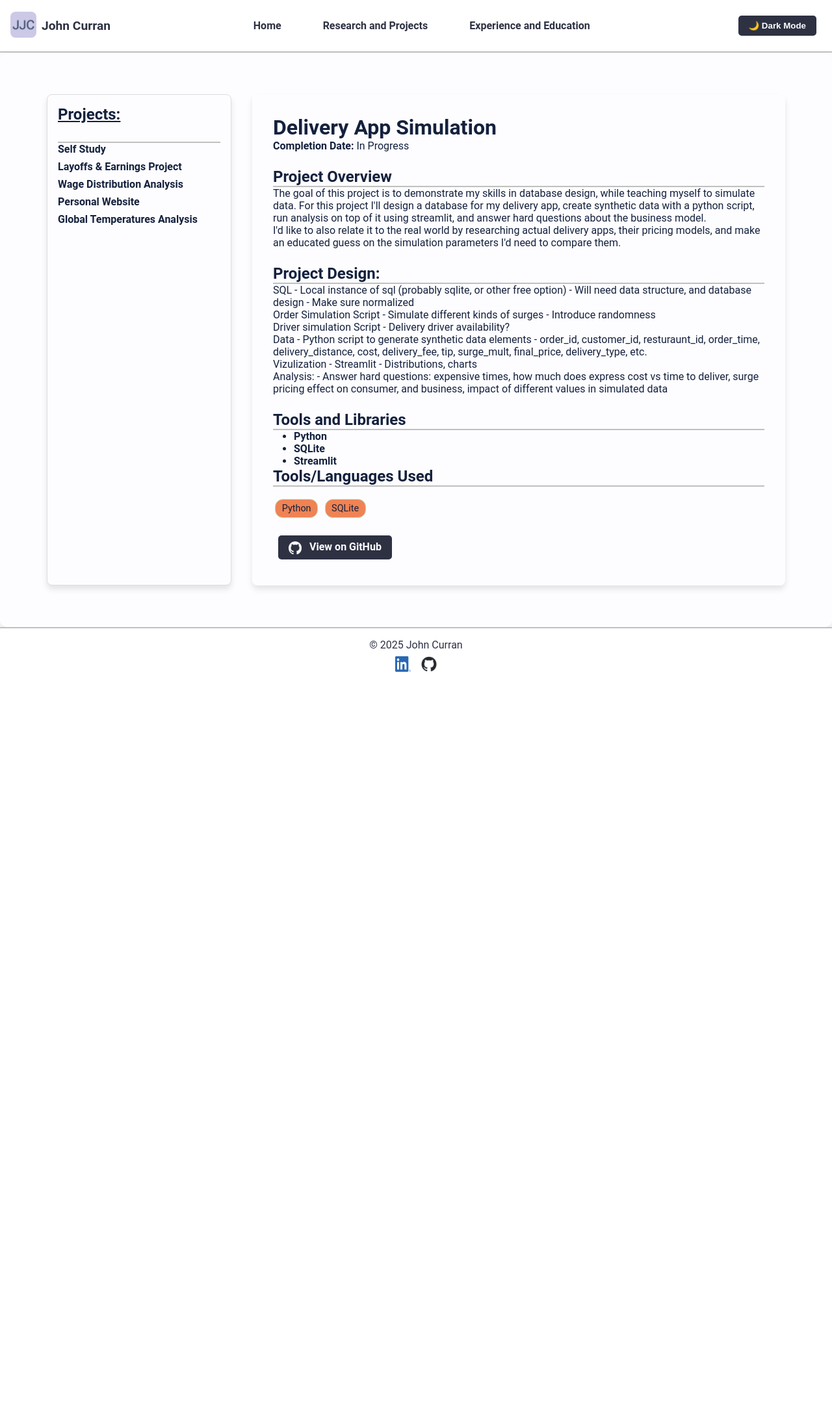
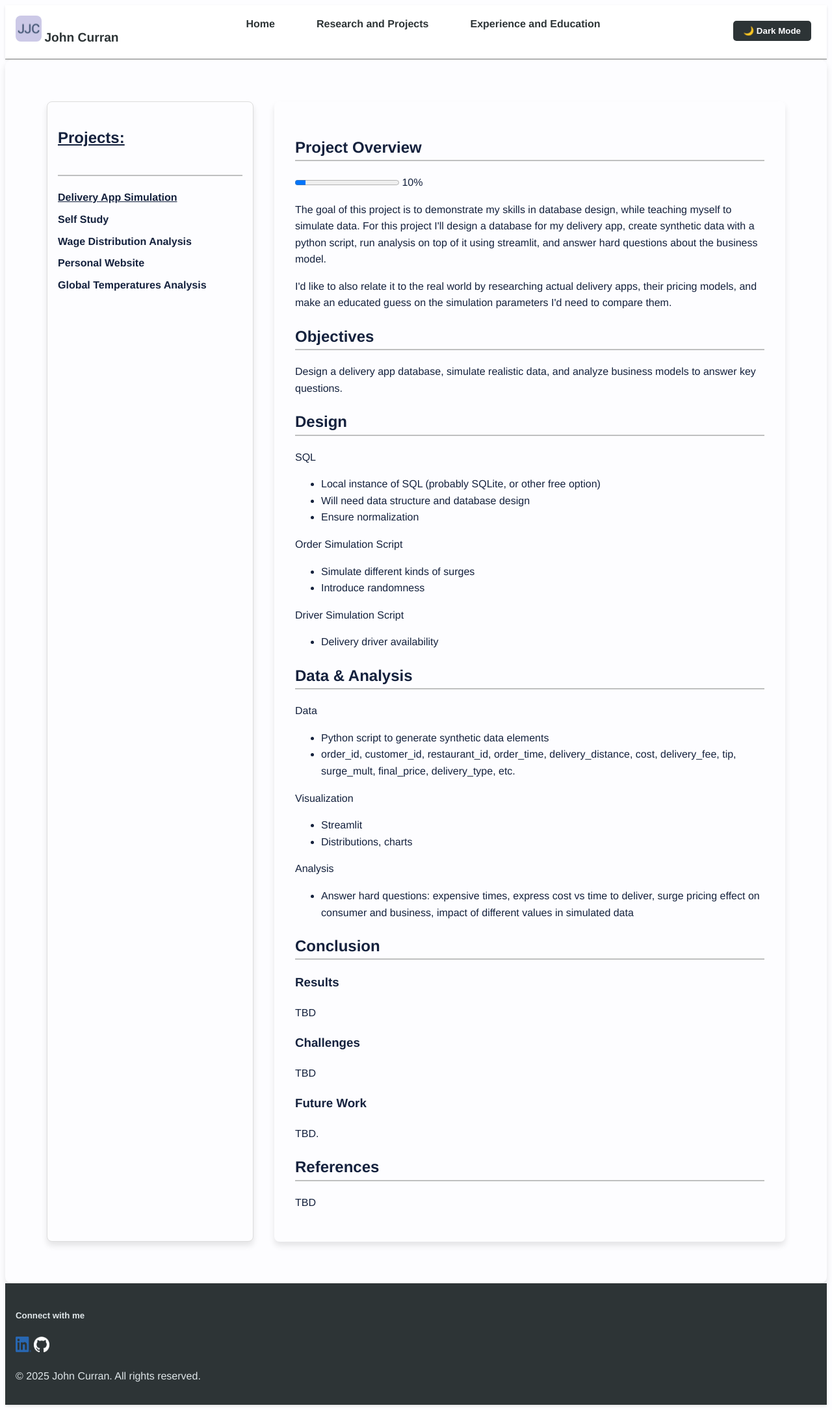
Before and after one commit to curohn/personal_blog, a Flask app: page /projects/delivery_app_simulation in a window 1280 px wide. Shown: the whole page at 65% size. Before the commit the page ends 1034 px from the top, so only its background shows below. Run offline with Flask 3, Linux system fonts and the light colour scheme; some libraries are stand-ins or nearby versions.

Commit message:
Updated theme Changed rendering style of projects from markdown to HTML, this will allow for plotly graphs and other HTML elements to be included in the project pages. Updated the layout of the project pages to be more consistent with the rest of the site. Dozens of small changes to the HTML and CSS to improve the overall look and feel of the site.

```diff
--- a/app.py
+++ b/app.py
@@ -23,17 +23,6 @@ def download_resume():
     # Serve the PDF file for download
     return send_file(resume_path, as_attachment=True, download_name="curran_john_resume.pdf")
 
-'''
-# Email configuration
-app.config['MAIL_SERVER'] = 'smtp.gmail.com'
-app.config['MAIL_PORT'] = 587
-app.config['MAIL_USE_TLS'] = True
-app.config['MAIL_USERNAME'] = os.getenv('MAIL_USERNAME')
-app.config['MAIL_PASSWORD'] = os.getenv('MAIL_PASSWORD')
-app.config['MAIL_DEFAULT_SENDER'] = 'curran.john35@gmail.com'
-
-mail = Mail(app)
-'''
 
 BASE_DIR = os.path.dirname(os.path.abspath(__file__))
 PROJECTS_DIR = os.path.join(BASE_DIR, "projects")
@@ -53,7 +42,8 @@ def toggle_theme():
 @app.route('/')
 def home():
     theme = session.get('theme', 'light')
-    return render_template('home.html', projects=projects, working_on=working_on, theme=theme)
+    featured_projects = [p for p in projects if p.get("featured", False)]  # Filter featured projects
+    return render_template('home.html', projects=featured_projects, working_on=working_on, theme=theme)
 
 
 @app.route('/research-and-projects')
@@ -64,37 +54,24 @@ def research_and_projects():
 
 projects = [
     {
-        "id": 6,
+        "id": 5,
         "title": "Delivery App Simulation",
         "description": "Modeling a delivery app using Python and sqlite.",
         "detail_url": "/projects/delivery_app_simulation",
         "github_url": "https://github.com/curohn/delivery_app_simulation",
         "tools": ["Python", "SQLite"],
-        "markdown_file": "projects/delivery_app_simulation.md",
-        "image":"",
-        "date": "In Progress"
+        "date": "In Progress",
+        "featured": True  # Added featured attribute
     },
     {
-        "id": 5,
+        "id": 4,
         "title": "Self Study",
         "description": "What I'm currently working on to improve my skills.",
         "detail_url": "/projects/self_study",
         "github_url": "",
         "tools": [],
-        "markdown_file": "projects/self_study.md",
-        "image":"",
-        "date": "In Progress"
-    },
-    {
-        "id": 4,
-        "title": "Layoffs & Earnings Project",
-        "description": "Are earnings a predictor of layoffs?",
-        "detail_url": "/projects/layoffs_and_earnings",
-        "github_url": "",
-        "tools": [],
-        "markdown_file": "projects/layoffs_and_earnings.md",
-        "image":"",
-        "date": "On Pause"
+        "date": "In Progress",
+        "featured": False  # Added featured attribute
     },
     {
         "id": 3,
@@ -103,9 +80,8 @@ projects = [
         "detail_url": "/projects/wage_distribution",
         "github_url": "https://github.com/curohn/wage_distribution",
         "tools": ["Python", "Pandas", "Seaborn", "MatPlotLib"],
-        "markdown_file": "projects/wage_distribution.md",
-        "image":"",
-        "date": "In Progress"
+        "date": "In Progress",
+        "featured": True
     },
     {
         "id": 2,
@@ -114,9 +90,8 @@ projects = [
         "detail_url": "/projects/personal_website",
         "github_url": "https://github.com/curohn/personal_blog",
         "tools": ["Python", "Flask", "CSS", "HTML", "Render"],
-        "markdown_file": "projects/personal_website.md",
-        "image":"",
-        "date": "2024-12-11"
+        "date": "2024-12-11",
+        "featured": True
     },
     {
         "id": 1,
@@ -125,9 +100,8 @@ projects = [
         "detail_url": "/projects/global_temperature_analysis",
         "github_url": "https://github.com/curohn/global_temperatures/tree/main",
         "tools": ["Python", "Pandas", "MatPlotLib", "scikit-learn"],
-        "markdown_file": "projects/global_temperature_analysis.md",
-        #"image": "images/global_temp_graph.png",
-        "date": "2024-10-13"
+        "date": "2024-10-13",
+        "featured": True
     },
 
     # Add more projects as needed
@@ -139,18 +113,13 @@ working_on = [
         "project_name": "delivery_app_simulation"
     },
     {
-        "task": "Self Study",
-        "progress": "Ongoing",
-        "project_name": "self_study"
-    },
-    {
         "task": "Wage Distribution Analysis",
         "progress": 60,
         "project_name": "wage_distribution"
     }
 ]
 
-# Route to render project details
+# Route to render project pages dynamically
 @app.route('/projects/<string:project_name>')
 def project_detail(project_name):
     theme = session.get('theme', 'light')
@@ -158,23 +127,12 @@ def project_detail(project_name):
     if not project:
         return "Project not found", 404
 
-    markdown_path = os.path.join(os.getcwd(), project.get("markdown_file"))
-    if not os.path.exists(markdown_path):
-        return "Writeup not found", 404
-
-    with open(markdown_path, "r", encoding="utf-8") as file:
-        markdown_content = file.read()
-
-    project_writeup = markdown.markdown(markdown_content)
-
     return render_template(
-        'project_detail.html',
-        project=project,
-        writeup=project_writeup,
-        projects=projects,
-        theme=theme
+        f'projects/{project_name}.html',
+        theme=theme,
+        projects=sorted(projects, key=lambda p: p["id"], reverse=True),  # Keep consistent order
+        current_project_id=project["id"]  # Pass current project ID
     )
-
 
 
 @app.route('/experience-and-education')
@@ -187,71 +145,70 @@ work_experience = [
         "title": "Senior Data Analyst",
         "company": "First American Title",
         "duration": "August 2023 – January 2025",
-        "description": "Enhanced data accuracy and accessibility using Python and SQL, and developed dashboards for actionable insights."
+        "description": (
+            "Led pilot programs to evaluate and enhance future initiatives, collaborating with cross-functional teams to define KPIs and develop reporting solutions. "
+            "Designed and implemented data monitoring processes using Snowflake and Python, achieving 99%+ data integrity. "
+            "Developed interactive dashboards for real-time insights, empowering stakeholders with actionable data. "
+            "Spearheaded company-wide data strategy initiatives and translated complex analytics into clear business insights."
+        )
     },
     {
         "title": "Senior Data Analyst",
         "company": "Ware2Go",
         "duration": "April 2022 – August 2023",
-        "description": "Streamlined operations with automated notifications, identified $400k in missed billing, and ensured data integrity across projects."
+        "description": (
+            "Built an email notification system using Python, SQL, and Airflow, delivering relevant data to over 100 users. "
+            "Established a correction bounty program, reducing operational issues by 10%. "
+            "Led a billing audit project that uncovered $400k in annual missed revenue. "
+            "Maintained department dashboards in DOMO and ensured data quality across 15+ projects, integrating APIs, tables, and ETL processes."
+        )
     },
     {
         "title": "Data Analyst",
         "company": "Ware2Go",
         "duration": "April 2021 – March 2022",
-        "description": "Revamped dashboards and created metrics for operations, boosting productivity and throughput analysis."
+        "description": (
+            "Revamped team dashboards, optimizing ETL processes to reduce reporting lag from 1 hour to 15 minutes. "
+            "Created warehouse productivity and throughput metrics, driving operational improvements. "
+            "Conducted deep-dive analyses into processes, delivering actionable insights for key optimizations."
+        )
     },
     {
         "title": "Solutions Analyst Team Lead",
         "company": "APCO",
         "duration": "September 2019 – March 2021",
-        "description": "Designed dashboards and reports using PowerBI and SQL, enabling improved decision-making during the Covid-19 pandemic."
+        "description": (
+            "Designed dashboards and reports using Excel, PowerBI, and SQL, delivering actionable insights in clear presentations. "
+            "Developed an Excel dashboard to track daily receivables during the Covid-19 pandemic, enabling critical sales decisions. "
+            "Reworked reports by adding new features, migrating data sources, and rewriting SQL scripts to enhance functionality."
+        )
     },
     {
         "title": "Solutions Analyst",
         "company": "APCO",
         "duration": "July 2018 – September 2019",
-        "description": "Resolved technical issues and improved reporting workflows with SQL and Python."
+        "description": (
+            "Investigated and resolved technical user issues, leveraging skills in Excel, SQL, and Python. "
+            "Streamlined reporting workflows and improved data accessibility for stakeholders."
+        )
     },
     {
         "title": "Education",
         "company": "East China Normal University",
         "duration": "August 2017 – February 2018",
-        "description": "Chinese Language Program – Intensive Mandarin Chinese language course"
+        "description": "Completed an intensive Mandarin Chinese language program."
     },
     {
         "title": "Education",
         "company": "Florida State University",
         "duration": "August 2014 – May 2018",
-        "description": "Bachelor of Science in International Affairs, with concentration in Economics. Activities: Vice President Florida State Rowing Team."
+        "description": (
+            "Earned a Bachelor of Science in International Affairs with a concentration in Economics. "
+            "Served as Vice President of the Florida State Rowing Team."
+        )
     }
 ]
 
-
-
-'''
-@app.route('/contact', methods=['GET', 'POST'])
-def contact():
-    theme = session.get('theme', 'light')
-    if request.method == 'POST':
-        name = request.form.get('name')
-        email = request.form.get('email')
-        message = request.form.get('message')
-
-        # Send email
-        recipient_email = os.getenv('RECIPIENT_EMAIL')
-        msg = Message(
-            subject=f"New Contact Form Submission from {name}",
-            sender=email,
-            recipients=[recipient_email],
-            body=f"Name: {name}\nEmail: {email}\n\nMessage:\n{message}"
-        )
-
-        mail.send(msg)
-        return render_template('thank_you.html')  # Render the thank you page
-
-    return render_template('contact.html', theme=theme)
-'''
 
 @app.route('/sitemap.xml')
 def sitemap():
--- a/static/css/style.css
+++ b/static/css/style.css
@@ -4,17 +4,16 @@
 
    ===================== */
 :root {
-    --bg-color: #ffffff; /*1*/
-    --text-color: #4F5D75; /*2*/
-    --link-color: #4F5D75; /*2*/
-    --button-bg: #2D3142; /*3*/
+    --bg-color: #dfe6e9; /*1*/ /*new*/
+    --text-color: #2d3436; /*2*/ /*new*/
+    --button-bg: #2d3436; /*3*/ /*new*/
     --button-text: #ffffff; /*1*/
     --highlight-color: #BFC0C0; /*5*/
-    --header-color: #ffffff; /*1*/
-    --header-text-color: #2D3142; /*3*/
-    --footer-color: #ffffff; /*1*/
-    --footer-text-color: #2D3142; /*3*/
-    --alt-color: #EF8354; /*4*/
+    --header-color: #dfe6e9; /*1*/ /*new*/
+    --header-text-color: #2d3436; /*3*/ /*new*/
+    --footer-color: #2d3436; /*1*/ /*new*/
+    --footer-text-color: #dfe6e9; /*3*/
+    --alt-color: #00b894; /*4*/ /*new*/
 }
 
 body.light-mode {
@@ -24,70 +23,36 @@ body.light-mode {
 }
 
 body.dark-mode {
-    --bg-color: #2D3142; /*1*/
-    --text-color: #FFFFFF; /*2*/
-    --link-color: #FFFFFF; /*2*/
-    --button-bg: #BFC0C0; /*3*/
-    --button-text: #2D3142; /*1*/
+    --bg-color: #2d3436; /*1*/
+    --text-color: #dfe6e9; /*2*/
+    --button-bg: #dfe6e9; /*3*/
+    --button-text: #2d3436; /*1*/
     --highlight-color: #4F5D75; /*5*/
-    --footer-color: #2D3142; /*1*/
-    --footer-text-color: #BFC0C0; /*3*/
-    --header-color: #2D3142; /*1*/
-    --header-text-color: #BFC0C0; /*3*/
-    --alt-color: #EF8354; /*4*/
+    --footer-color: #2d3436; /*1*/
+    --footer-text-color: #dfe6e9; /*3*/
+    --header-color: #2d3436; /*1*/
+    --header-text-color: #2d3436; /*3*/
+    --alt-color: #00b894; /*4*/
 }
 
 /* Use the variables for all theme colors */
 body {
     background-color: var(--bg-color);
     color: var(--text-color);
-	font-family: 'Roboto', sans-serif;
+	font-family: 'Helvetica Neue', Arial, sans-serif;
     transition: background-color 0.3s ease, color 0.3s ease;
-}
-
-a {
-    color: var(--link-color);
+    line-height: 1.6;
 }
 
 /* =====================
    General Styles
    ===================== */
-* {
+
+header {
+    color: var(--header-color) !important;
+    border-bottom: 2px solid var(--highlight-color);
     margin: 0;
     padding: 0;
-    box-sizing: border-box;
-}
-
-html, body {
-    margin: 0;
-    padding: 0;
-    width: 100%;
-    height: 100%;
-    background-color: var(--bg-color);
-
-}
-
-header {
-    color: var(--header-color);
-    margin: 0;
-    padding: 0;
-    border-bottom: 2px solid var(--highlight-color);
-}
-/* Reset margins and paddings */
-body, html {
-    margin: 0;
-    padding: 0;
-    box-sizing: border-box;
-}
-
-body {
-    background-color: var(--bg-color); /* Timid White */
-    color: var(--bg-color);
-    font-family: 'Roboto', sans-serif;
-    margin: 0;
-    padding: 0;
-    opacity: 0;
-    animation: fadeIn 0.2s ease-in-out forwards;
 }
 
 @keyframes fadeIn {
@@ -98,16 +63,16 @@ body {
 
 h2 {
     border-bottom: 2px solid var(--highlight-color);
-    color: var(--text-color); /* Ashwood Moss */
+    color: var(--text-color);
 }
 
 h1, h3 {
-    color: var(--text-color); /* Ashwood Moss */
+    color: var(--text-color);
 
 }
 
 a {
-    color: var(--text-color); /* Timid White */
+    color: var(--text-color);
     text-decoration: none;
 }
 
@@ -119,20 +84,19 @@ a:hover {
    Navigation Bar
    ===================== */
 /* Navigation Bar */
+
 .navbar {
+    background-color: white !important;
+    box-shadow: 0 2px 4px rgba(0,0,0,0.1);
     display: flex;
-    align-items: center;
+    align-items: left;
     justify-content: space-between;
     padding: 1rem;
     background-color: var(--header-color);
 }
 
 /* Favicon and Name */
-.navbar-logo {
-    display: flex;
-    align-items: center;
-    gap: 0.5rem;
-}
+
 
 .navbar-logo img.favicon {
     width: 40px;
@@ -219,17 +183,10 @@ main {
 footer {
     background-color: var(--footer-color);
     color: var(--footer-text-color);
-    text-align: center;
     padding: 1rem;
-    border-top: 2px solid var(--highlight-color);
+    box-shadow: 0 2px 4px rgba(0,0,0,0.1);
 }
-/* Footer Links */
-.footer-links {
-    display: flex;
-    justify-content: center;
-    gap: 1rem;
-    margin-top: 0.5rem;
-}
+
 
 .footer-icon {
     width: 24px;
@@ -240,7 +197,6 @@ footer {
 .footer-icon:hover {
     transform: scale(1.2);
 }
-
 
 /* =====================
    Projects Page
@@ -341,6 +297,11 @@ footer {
 
 .project-sidebar li a:hover {
     text-decoration: underline;
+}
+
+.project-sidebar li.underline a {
+    text-decoration: underline;
+    font-weight: bold;
 }
 
 /* Main Content */
@@ -535,8 +496,13 @@ iframe {
     flex-direction: column;
     position: relative;
     margin: 2rem auto;
-    max-width: 800px;
-    padding: 0 1rem;
+    max-width: 100%; /* Allow full width within the wrapper */
+    padding: 0 2rem; /* Add padding for better spacing */
+}
+
+.timeline-wrapper {
+    max-width: 1200px; /* Increase width */
+    margin: 0 auto; /* Center horizontally */
 }
 
 .timeline::before {
--- a/templates/base.html
+++ b/templates/base.html
@@ -71,16 +71,26 @@
     <main>
         {% block content %}{% endblock %}
     </main>
-
-    <footer>
-        <p>© 2025 John Curran</p>
-        <div class="footer-links">
-            <a href="https://www.linkedin.com/in/john-curran-jr/" target="_blank">
-                <img src="{{ url_for('static', filename='icons/LI-In-Bug.png') }}" alt="LinkedIn" class="footer-icon">
-            </a>
-            <a href="https://github.com/curohn" target="_blank">
-                <img src="{{ url_for('static', filename='icons/github-mark.png') }}" alt="GitHub" class="footer-icon">
-            </a>
+    <footer class="bg-dark text-light mt-5 py-4">
+        <div class="container">
+            <div class="d-flex justify-content-between align-items-center flex-wrap">
+                <!-- Left Section: Connect with me -->
+                <div class="d-flex align-items-center">
+                    <h5 class="me-3 mb-0">Connect with me</h5>
+                    <div class="social-links">
+                        <a href="https://www.linkedin.com/in/john-curran-jr/" target="_blank">
+                            <img src="{{ url_for('static', filename='icons/LI-In-Bug.png') }}" alt="LinkedIn" class="footer-icon">
+                        </a>
+                        <a href="https://github.com/curohn" target="_blank">
+                            <img src="{{ url_for('static', filename='icons/github-mark-white.png') }}" alt="GitHub" class="footer-icon">
+                        </a>
+                    </div>
+                </div>
+                <!-- Right Section: Copyright -->
+                <div class="text-md-end text-center">
+                    <p class="mb-0">&copy; 2025 John Curran. All rights reserved.</p>
+                </div>
+            </div>
         </div>
     </footer>
 </body>
--- a/templates/experience_and_education.html
+++ b/templates/experience_and_education.html
@@ -13,6 +13,7 @@ decision-making.</p>
 <h2>Work Experience, and Education</h2>
 
 <!-- Timeline -->
+<div class="timeline-wrapper">
     <section class="timeline">
         {% for item in work_experience %}
         <div class="timeline-item">
@@ -25,6 +26,6 @@ decision-making.</p>
         </div>
         {% endfor %}
     </section>
-
+</div>
 
 {% endblock %}
--- a/templates/home.html
+++ b/templates/home.html
@@ -1,6 +1,11 @@
 {% extends 'base.html' %}
 
 {% block content %}
+
+<div class="container">
+    <h1 class="display-4 mb-4">Portfolio</h1>
+    <p class="lead mb-5">I'm a data professional, specializing in data visualization and predictive analytics. This site showcases my personal projects, professional work, and some stuff just for fun. Links are available to the source code inside each project card. </p>
+
 
 <!-- Featured Work Section -->
 <section class="featured-work">
--- a/templates/project_detail.html
+++ b/templates/project_detail.html
@@ -21,18 +21,10 @@
         <h1>{{ project['title'] }}</h1>
         <p><strong>Completion Date:</strong> {{ project['date'] }}</p>
 
-        <!-- Markdown Content -->
-        <div class="markdown-content">
+        <!-- Render HTML Content -->
+        <div class="html-content">
             {{ writeup|safe }}
         </div>
-
-        <!-- Tools Used -->
-        <h2>Tools/Languages Used</h2>
-        <ul class="tools-list">
-            {% for tool in project['tools'] %}
-            <li>{{ tool }}</li>
-            {% endfor %}
-        </ul>
 
         <!-- GitHub Button -->
         <p>
--- /dev/null
+++ b/templates/projects/delivery_app_simulation.html
@@ -0,0 +1,74 @@
+{% extends 'base.html' %}
+
+{% block content %}
+<div class="project-detail-page">
+    <!-- Sidebar for Other Projects -->
+    <aside class="project-sidebar">
+        <h2><u>Projects:</u><br><br/></h2>
+        <ul>
+            {% for other_project in projects %}
+            <li class="{% if other_project['id'] == current_project_id %}active underline{% endif %}">
+                <a href="{{ other_project['detail_url'] }}">{{ other_project['title'] }}</a>
+            </li>
+            {% endfor %}
+        </ul>
+    </aside>
+
+    <!-- Main Content -->
+    <div class="project-detail">
+        <h2 id="project-overview">Project Overview</h2>
+        <progress value="10" max="100"></progress> 10%
+        <p>The goal of this project is to demonstrate my skills in database design, while teaching myself to simulate data. For this project I&#39;ll design a database for my delivery app, create synthetic data with a python script, run analysis on top of it using streamlit, and answer hard questions about the business model.</p>
+        <p>I&#39;d like to also relate it to the real world by researching actual delivery apps, their pricing models, and make an educated guess on the simulation parameters I&#39;d need to compare them.</p>
+
+        <h2 id="objectives">Objectives</h2>
+        <p>Design a delivery app database, simulate realistic data, and analyze business models to answer key questions.</p>
+
+        <h2 id="design">Design</h2>
+        <p>SQL</p>
+        <ul>
+            <li>Local instance of SQL (probably SQLite, or other free option)</li>
+            <li>Will need data structure and database design</li>
+            <li>Ensure normalization</li>
+        </ul>
+        <p>Order Simulation Script</p>
+        <ul>
+            <li>Simulate different kinds of surges</li>
+            <li>Introduce randomness</li>
+        </ul>
+        <p>Driver Simulation Script</p>
+        <ul>
+            <li>Delivery driver availability</li>
+        </ul>
+
+        <h2 id="data-analysis">Data & Analysis</h2>
+        <p>Data</p>
+        <ul>
+            <li>Python script to generate synthetic data elements</li>
+            <li>order_id, customer_id, restaurant_id, order_time, delivery_distance, cost, delivery_fee, tip, surge_mult, final_price, delivery_type, etc.</li>
+        </ul>
+        <p>Visualization</p>
+        <ul>
+            <li>Streamlit</li>
+            <li>Distributions, charts</li>
+        </ul>
+        <p>Analysis</p>
+        <ul>
+            <li>Answer hard questions: expensive times, express cost vs time to deliver, surge pricing effect on consumer and business, impact of different values in simulated data</li>
+        </ul>
+
+        <h2 id="conclusion">Conclusion</h2>
+        <h3 id="results">Results</h3>
+        <p>TBD</p>
+
+        <h3 id="challenges">Challenges</h3>
+        <p>TBD</p>
+
+        <h3 id="future-work">Future Work</h3>
+        <p>TBD.</p>
+
+        <h2 id="references">References</h2>
+        <p>TBD</p>
+    </div>
+</div>
+{% endblock %}
```
Also changed, not shown: projects/layoffs_and_earnings.md (deleted, +0 -20 lines), templates/projects/global_temperature_analysis.html (added, +61 -0 lines), templates/projects/personal_website.html (added, +53 -0 lines), templates/projects/self_study.html (added, +42 -0 lines), templates/projects/template.html (added, +45 -0 lines), templates/projects/wage_distribution.html (added, +77 -0 lines), todo.md (+7 -2 lines). Lines whose indentation alone changed are shown as unchanged.
